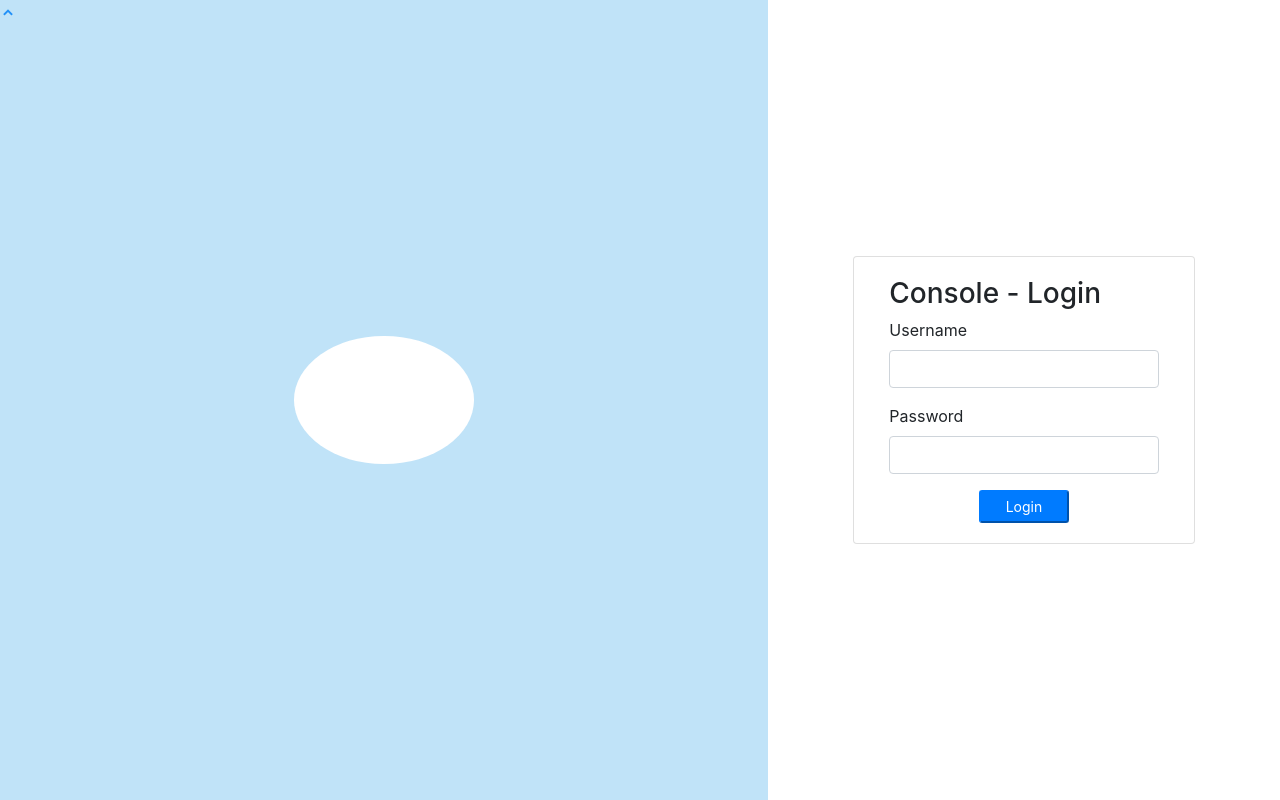
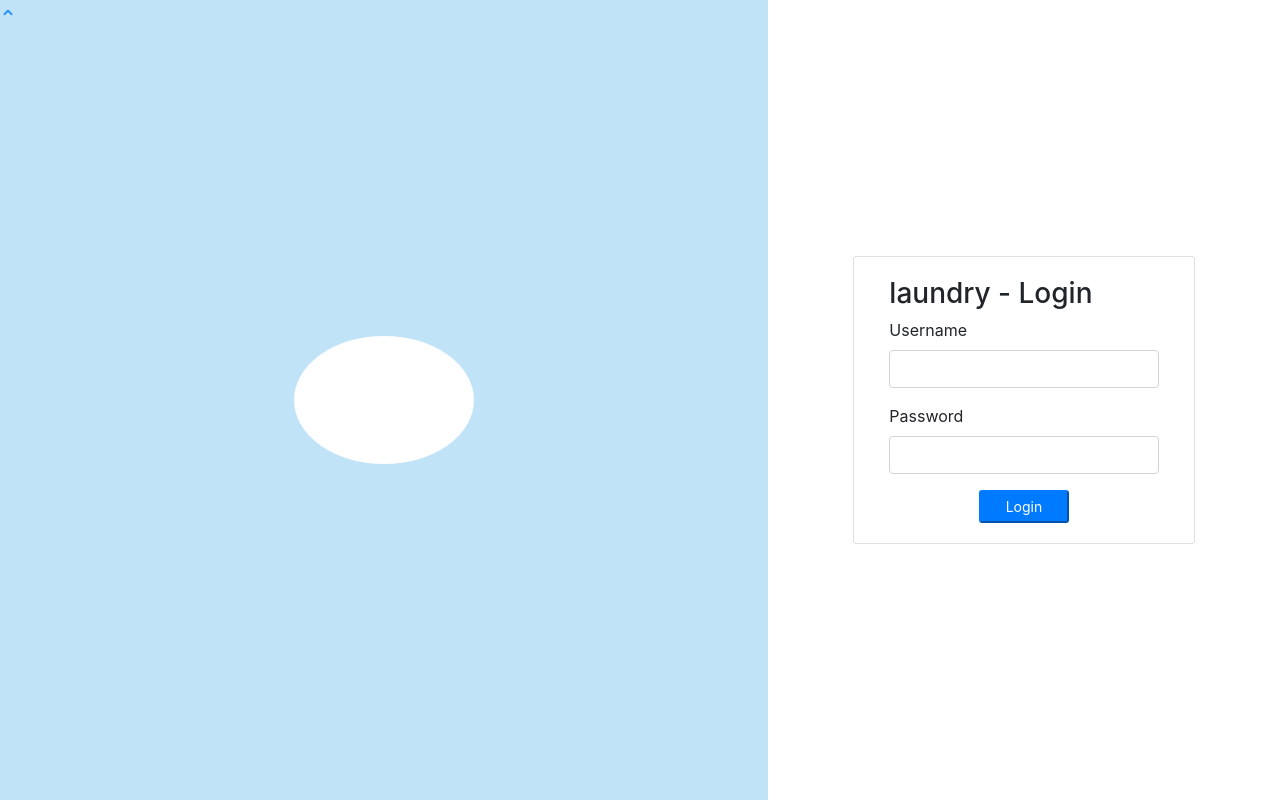
Before and after one commit to x23216093/x23216093-laundry-devops, a PHP site: page /login.php in a window 1280 px wide. Run offline with PHP 8.4, Linux system fonts and the light colour scheme; data that the repository does not hold is empty; some libraries are stand-ins or nearby versions.

Commit message:
Update login.php

```diff
--- a/login.php
+++ b/login.php
@@ -73,7 +73,7 @@ header("location:index.php?page=home");
   		<div id="login-right">
   			<div class="card col-md-8">
   				<div class="card-body">
-  				<centre><h3>Console - Login</h3></centre>
+  				<centre><h3>laundry - Login</h3></centre>
   					<form id="login-form" >
   						<div class="form-group">
   							<label for="username" class="control-label">Username</label>
```
